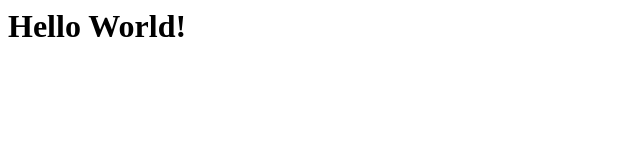
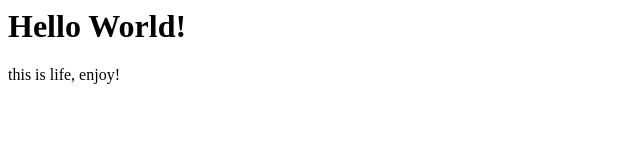
Before and after one commit to nayakwadi/SriBuchalkaGitHubMasterClass, a plain HTML site: page index.html in a window 1280 px wide. Shown: the whole page, without its empty margins (0-640 px from the left). Drawn offline with Linux system fonts and the light colour scheme.

Commit message:
change 2,added div

```diff
--- a/index.html
+++ b/index.html
@@ -1 +1,5 @@
 <h1>Hello World!</h1>
+
+<div>
+	<p>this is life, enjoy! </p>
+</div>
```
